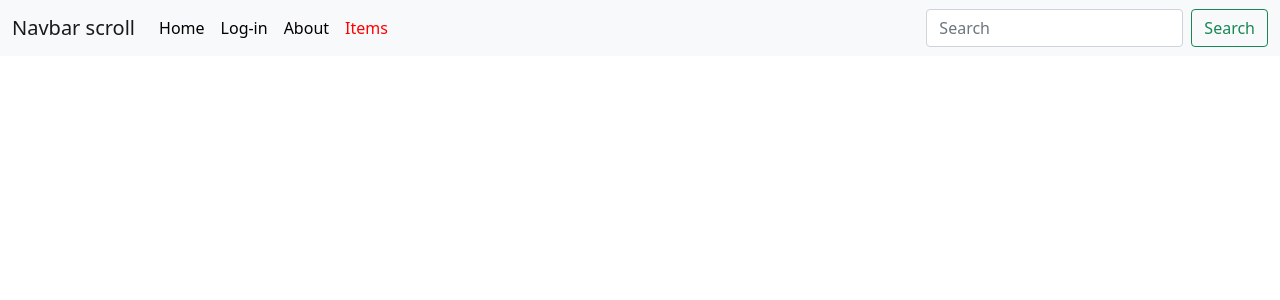
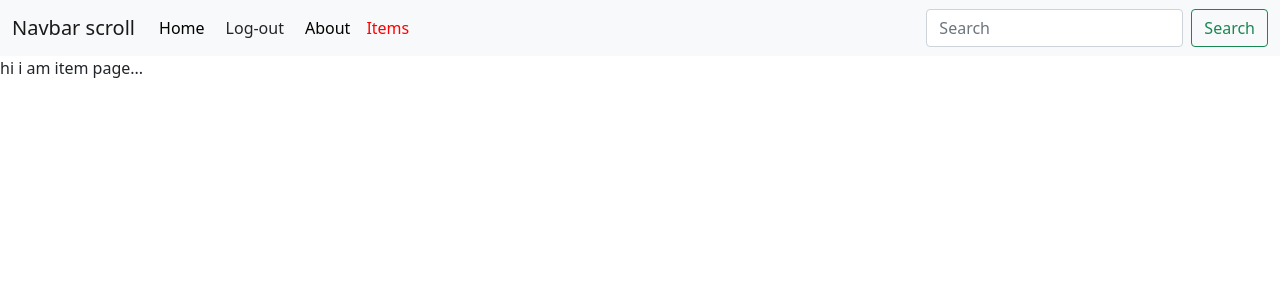
Before and after one commit to imran-prince/Warehouse-system, a React (Create React App) app: page /items in a window 1280 px wide. Shown: the top 300 px of the page. Built offline with nearby package versions, Linux system fonts and the light colour scheme; no server answers; sample sign-in values are in the browser's storage.

Commit message:
private route

```diff
--- a/src/App.js
+++ b/src/App.js
@@ -6,6 +6,8 @@ import { Route, Routes } from 'react-router-dom';
 import Login from './Components/Login/Login';
 import Home from './Components/Home/Home';
 import Register from './Components/Register/Register';
+import Items from './Components/Items/Items';
+import RequreAuth from './Components/RequreAuth/RequreAuth';
 function App() {
   return (
     <div  >
@@ -14,6 +16,9 @@ function App() {
         <Route path='/' element={<Home></Home>}></Route>
         <Route path='/home' element={<Home></Home>}></Route>
         <Route path='/logIn' element={<Login></Login>} ></Route>
+        <Route path='/items' element={<RequreAuth>
+          <Items></Items>
+        </RequreAuth>}></Route>
         <Route path='register' element={<Register></Register>}></Route>
       </Routes>
 
--- a/src/Components/Header/Header.js
+++ b/src/Components/Header/Header.js
@@ -1,10 +1,15 @@
+import { signOut } from 'firebase/auth';
 import React from 'react';
 import { Button, Container, Form, FormControl, Nav, Navbar } from 'react-bootstrap';
+import { useAuthState } from 'react-firebase-hooks/auth';
+import { auth } from '../../firebase.init';
 import CustomLink from '../CustomLink/CustomLink';
 
 const Header = () => {
+     const [user, loading] = useAuthState(auth)
     return (
         <Navbar bg="light" expand="lg">
+
             <Container fluid>
                 <Navbar.Brand href="#">Navbar scroll</Navbar.Brand>
                 <Navbar.Toggle aria-controls="navbarScroll" />
@@ -15,9 +20,11 @@ const Header = () => {
                         navbarScroll
                     >
                         <Nav.Link as={CustomLink} to='/home'>Home</Nav.Link>
-                        <Nav.Link as={CustomLink} to='/logIn'>Log-in</Nav.Link>
+                        {user ? <button className='btn btn-outline-none' onClick={()=>signOut(auth)}>Log-out</button> :<Nav.Link as={CustomLink} to='/logIn'>Log-in</Nav.Link>}
+
                         <Nav.Link as={CustomLink} to='/about'>About</Nav.Link>
                         <Nav.Link as={CustomLink} to='/items'>Items</Nav.Link>
+
 
 
                     </Nav>
--- /dev/null
+++ b/src/Components/Items/Items.js
@@ -0,0 +1,13 @@
+import React from 'react';
+
+const Items = () => {
+
+    return (
+        <div>
+
+            hi  i am item page...
+        </div>
+    );
+};
+
+export default Items;
--- a/src/Components/Login/Login.js
+++ b/src/Components/Login/Login.js
@@ -12,19 +12,19 @@ const Login = () => {
     const location = useLocation()
     const navigate = useNavigate()
     const [signInWithGoogle] = useSignInWithGoogle(auth);
-    const [email,setEmail]=useState('')
-    const [password,setPassword]=useState('')
-    const [signInWithEmailAndPassword,user,loading,error,] = useSignInWithEmailAndPassword(auth);
-      const emailHandaler=(e)=>{
+    const [email, setEmail] = useState('')
+    const [password, setPassword] = useState('')
+    const [signInWithEmailAndPassword, user, loading, error,] = useSignInWithEmailAndPassword(auth);
+    if (loading) {
+        <Loading></Loading>
+    }
+    const emailHandaler = (e) => {
         setEmail(e.target.value)
     }
-      const passwordHandaler=(e)=>{
+    const passwordHandaler = (e) => {
         setPassword(e.target.value)
     }
-      if(user)
-      {
-          <Loading></Loading>
-      }
+
     const from = location.state?.from?.pathname || "/";
     if (user) {
         navigate(from, { replace: true });
@@ -32,20 +32,17 @@ const Login = () => {
     const formSubmit = (event) => {
         event.preventDefault()
 
-        signInWithEmailAndPassword(email,password)
-        console.log(email,password)
+        signInWithEmailAndPassword(email, password)
+
 
 
 
     }
-    const googleSignIn=()=>{
+    const googleSignIn = () => {
         signInWithGoogle()
-        console.log('hellow googlegit ');
+
     }
-    if(user)
-    {
-       alert('login successfullay')
-    }
+
     return (
         <>
             <Form onSubmit={formSubmit} className='w-50 m-auto my-3'>
@@ -67,7 +64,7 @@ const Login = () => {
                 <Link to='/register' className='mx-5'>New Register</Link>
 
             </Form>
-            <button className='btn' onClick={googleSignIn}>Google sign-In  <FcGoogle/></button>
+            <button className='btn' onClick={googleSignIn}>Google sign-In  <FcGoogle /></button>
 
 
         </>
--- a/src/Components/Register/Register.js
+++ b/src/Components/Register/Register.js
@@ -1,11 +1,12 @@
 import React, { useState } from 'react';
 import { Button, Form } from 'react-bootstrap';
-import { Link } from 'react-router-dom';
+import { Link, Navigate, useNavigate } from 'react-router-dom';
 import { useCreateUserWithEmailAndPassword } from 'react-firebase-hooks/auth';
 import { auth } from '../../firebase.init';
 import Loading from '../Loading/Loading';
 
 const Register = () => {
+    const navigate=useNavigate()
     const [email, setEmail] = useState('');
     const [password, setPassword] = useState('');
     const [
@@ -20,9 +21,13 @@ const Register = () => {
     const passwordHandaler=e=>{
         setPassword(e.target.value)
     }
+    if(loading)
+    {
+        <Loading></Loading>
+    }
     if(user)
     {
-        <Loading></Loading>
+        navigate('/')
     }
 
     const registerSubmit = (event) => {
--- /dev/null
+++ b/src/Components/RequreAuth/RequreAuth.js
@@ -0,0 +1,23 @@
+import React from 'react';
+import { useAuthState } from 'react-firebase-hooks/auth';
+import { Navigate, useLocation } from 'react-router-dom';
+import { auth } from '../../firebase.init';
+import Loading from '../Loading/Loading';
+
+
+const RequreAuth = ({children}) => {
+    const [user, loading] = useAuthState(auth)
+    const location = useLocation()
+    if(loading)
+    {
+       return <Loading></Loading>
+    }
+    if (!user) {
+        return <Navigate to="/login" state={{ from: location }} replace />;
+    }
+
+    return children
+
+};
+
+export default RequreAuth;
```
Also changed, not shown: src/Components/RequireAuth/RequireAuth.js (deleted, +0 -28 lines). Lines whose indentation alone changed are shown as unchanged.
